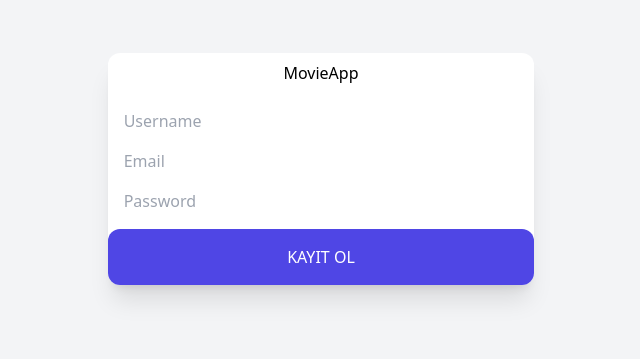
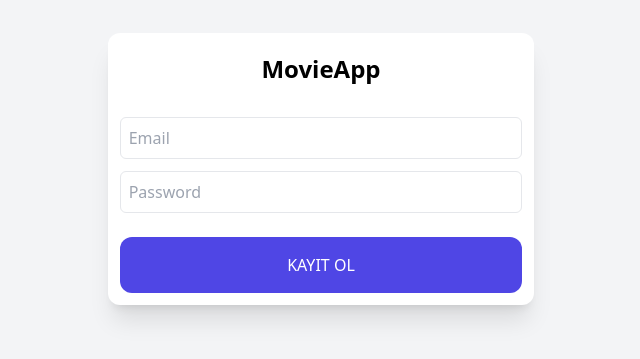
Before and after one commit to yasinkirman/MovieApp, a React (Create React App) app in the folder frontend/: page /auth in a window 1280 px wide. Shown: the part 231-590 px from the top of the page, without its empty margins (319-959 px from the left). Built offline with nearby package versions, Linux system fonts and the light colour scheme.

Commit message:
sign up page updated

```diff
--- a/frontend/src/pages/Auth.jsx
+++ b/frontend/src/pages/Auth.jsx
@@ -1,21 +1,28 @@
-import React from "react";
+import React, { useState } from "react";
 
 function Auth() {
+  const { signUp, setSignUp } = useState(true);
   return (
-    <div className="w-full h-screen bg-gray-100 flex items-center justify-center fixed top-0 right-0 bottom-0 left-0 z-50 ">
-      <div className="w-1/3 bg-white shadow-xl rounded-xl">
-        <h1 className="text-center p-2">MovieApp</h1>
-        <div className="p-2">
+    <div className="w-full h-screen bg-gray-100 flex items-center justify-center fixed top-0 right-0 bottom-0 left-0 z-50">
+      <div className="w-1/3 bg-white shadow-xl rounded-xl p-3 space-y-6">
+        <h1 className="text-2xl text-center p-2 font-bold">MovieApp</h1>
+        <div className="flex flex-col space-y-3">
+          {signUp && (
+            <input
+              type="text"
+              placeholder="Username"
+              className="input-style"
+            ></input>
+          )}
           <input
             type="text"
-            placeholder="Username"
-            className="w-full p-2"
+            placeholder="Email"
+            className="input-style"
           ></input>
-          <input type="text" placeholder="Email" className="w-full p-2"></input>
           <input
             type="text"
             placeholder="Password"
-            className="w-full p-2"
+            className="input-style"
           ></input>
         </div>
         <div className="cursor-pointer hover:bg-indigo-800 w-full p-4 text-center bg-indigo-600 text-white rounded-xl">
```
